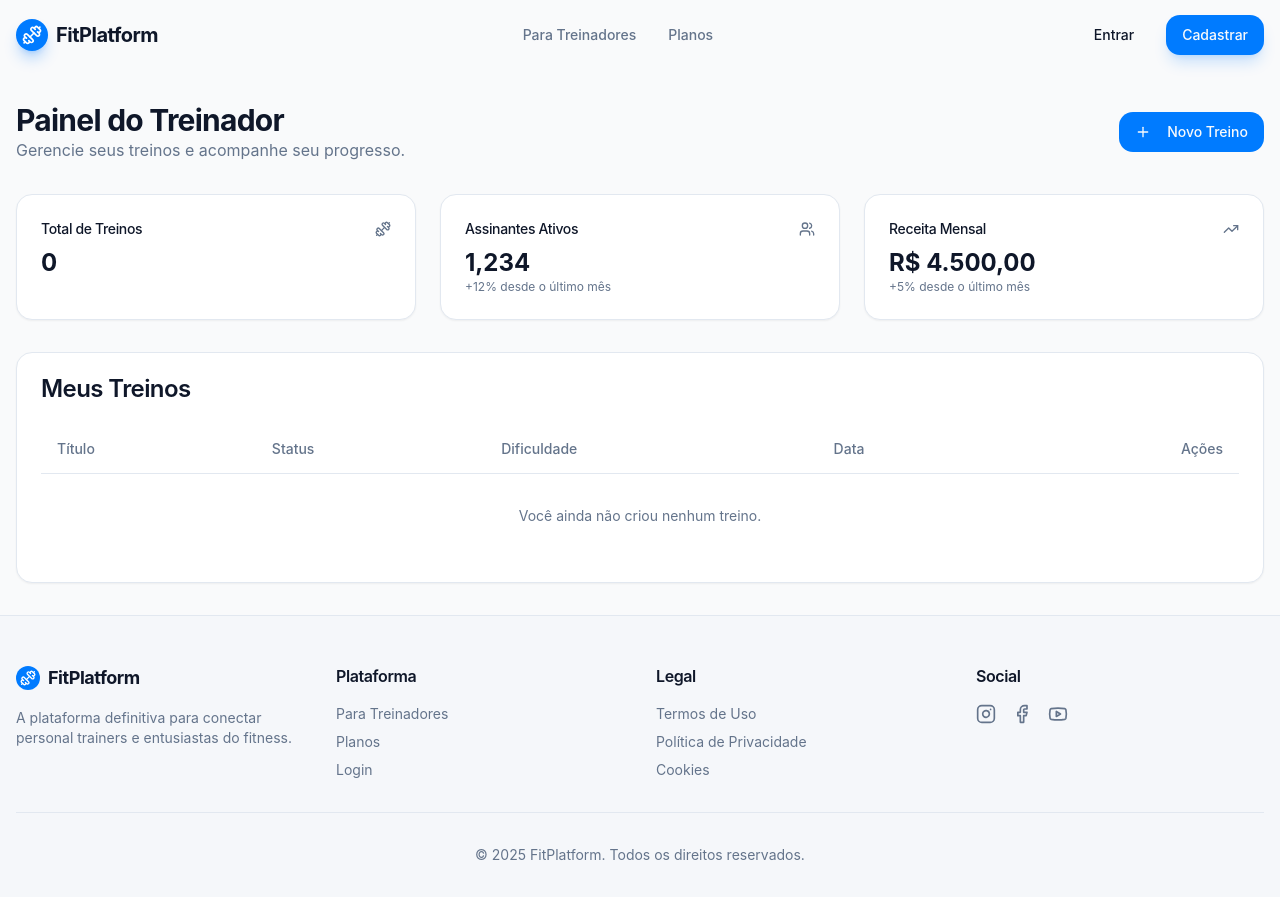
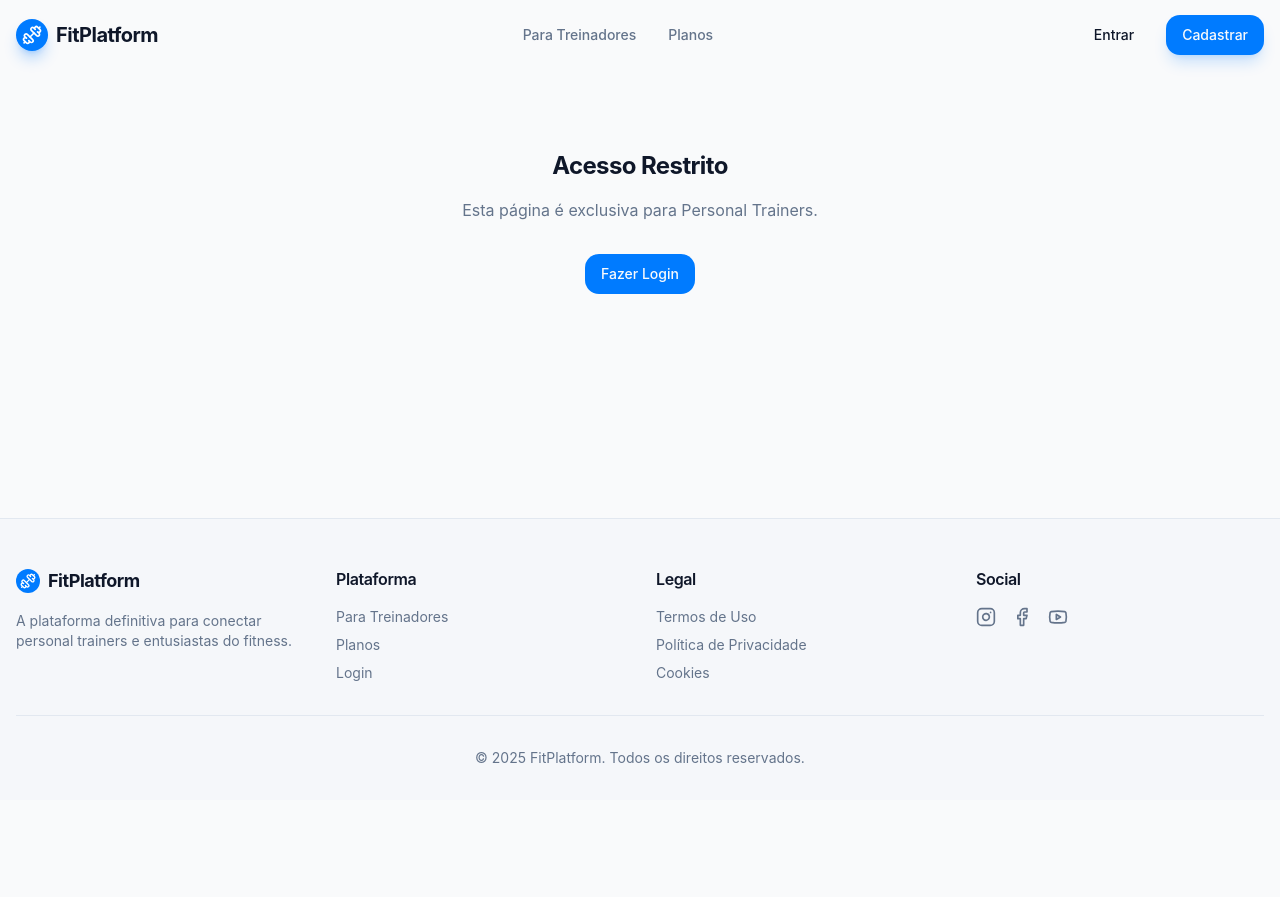
Before and after one commit to luigiga/plataforma-de-treinos, a React (Vite) app: page /trainer-dashboard in a window 1280 px wide. After the commit the page ends 800 px from the top, so only its background shows below. Built offline with nearby package versions, Linux system fonts and the light colour scheme.

Commit message:
feat: Implement role-based login and dashboard redirection

```diff
--- a/src/context/AuthContext.tsx
+++ b/src/context/AuthContext.tsx
@@ -1,4 +1,4 @@
-import React, { createContext, useContext, useState, useEffect } from 'react'
+import React, { createContext, useContext, useState } from 'react'
 import { toast } from 'sonner'
 
 export type UserRole = 'subscriber' | 'trainer'
@@ -26,15 +26,11 @@ const AuthContext = createContext<AuthContextType | undefined>(undefined)
 export const AuthProvider: React.FC<{ children: React.ReactNode }> = ({
   children,
 }) => {
-  const [user, setUser] = useState<User | null>(null)
-
-  // Load user from local storage on mount
-  useEffect(() => {
+  // Initialize state from localStorage to avoid flash of null user
+  const [user, setUser] = useState<User | null>(() => {
     const storedUser = localStorage.getItem('pt_platform_user')
-    if (storedUser) {
-      setUser(JSON.parse(storedUser))
-    }
-  }, [])
+    return storedUser ? JSON.parse(storedUser) : null
+  })
 
   const login = (email: string, role: UserRole) => {
     // Mock login
--- a/src/pages/Auth.tsx
+++ b/src/pages/Auth.tsx
@@ -1,17 +1,15 @@
-import { useState, useEffect } from 'react'
+import { useEffect } from 'react'
 import { useSearchParams, useNavigate } from 'react-router-dom'
 import { useForm } from 'react-hook-form'
 import { zodResolver } from '@hookform/resolvers/zod'
 import * as z from 'zod'
 import { Button } from '@/components/ui/button'
 import { Input } from '@/components/ui/input'
-import { Label } from '@/components/ui/label'
 import { Tabs, TabsContent, TabsList, TabsTrigger } from '@/components/ui/tabs'
 import {
   Card,
   CardContent,
   CardDescription,
-  CardFooter,
   CardHeader,
   CardTitle,
 } from '@/components/ui/card'
@@ -24,11 +22,13 @@ import {
   FormItem,
   FormLabel,
   FormMessage,
+  FormDescription,
 } from '@/components/ui/form'
 
 const loginSchema = z.object({
   email: z.string().email('Email inválido'),
   password: z.string().min(6, 'A senha deve ter pelo menos 6 caracteres'),
+  isTrainer: z.boolean().default(false),
 })
 
 const registerSchema = z
@@ -53,14 +53,17 @@ export default function Auth() {
 
   useEffect(() => {
     if (user) {
-      if (user.role === 'trainer') navigate('/trainer-dashboard')
-      else navigate('/dashboard')
+      if (user.role === 'trainer') {
+        navigate('/trainer-dashboard')
+      } else {
+        navigate('/dashboard')
+      }
     }
   }, [user, navigate])
 
   const loginForm = useForm<z.infer<typeof loginSchema>>({
     resolver: zodResolver(loginSchema),
-    defaultValues: { email: '', password: '' },
+    defaultValues: { email: '', password: '', isTrainer: false },
   })
 
   const registerForm = useForm<z.infer<typeof registerSchema>>({
@@ -75,12 +78,7 @@ export default function Auth() {
   })
 
   function onLogin(data: z.infer<typeof loginSchema>) {
-    // Simulate role detection based on email or just default to subscriber for demo unless specified
-    // For this demo, we'll assume subscriber unless we have a way to toggle in login,
-    // but usually login just checks credentials. Let's assume subscriber for simplicity
-    // or add a toggle in login too? Let's keep it simple: Login logs in as subscriber by default
-    // unless we hardcode a trainer email.
-    const role = data.email.includes('trainer') ? 'trainer' : 'subscriber'
+    const role = data.isTrainer ? 'trainer' : 'subscriber'
     login(data.email, role)
   }
 
@@ -141,6 +139,26 @@ export default function Auth() {
                           />
                         </FormControl>
                         <FormMessage />
+                      </FormItem>
+                    )}
+                  />
+                  <FormField
+                    control={loginForm.control}
+                    name="isTrainer"
+                    render={({ field }) => (
+                      <FormItem className="flex flex-row items-start space-x-3 space-y-0 rounded-md border p-4">
+                        <FormControl>
+                          <Checkbox
+                            checked={field.value}
+                            onCheckedChange={field.onChange}
+                          />
+                        </FormControl>
+                        <div className="space-y-1 leading-none">
+                          <FormLabel>Sou Personal Trainer</FormLabel>
+                          <CardDescription>
+                            Marque se você deseja acessar como treinador.
+                          </CardDescription>
+                        </div>
                       </FormItem>
                     )}
                   />
--- a/src/pages/SubscriberDashboard.tsx
+++ b/src/pages/SubscriberDashboard.tsx
@@ -20,6 +20,20 @@ export default function SubscriberDashboard() {
   const { workouts } = useData()
   const [searchTerm, setSearchTerm] = useState('')
   const [categoryFilter, setCategoryFilter] = useState('Todos')
+
+  if (!user || user.role !== 'subscriber') {
+    return (
+      <div className="container mx-auto px-4 py-20 text-center">
+        <h1 className="text-2xl font-bold mb-4">Acesso Restrito</h1>
+        <p className="text-muted-foreground mb-8">
+          Esta página é exclusiva para Assinantes.
+        </p>
+        <Button asChild>
+          <Link to="/auth?tab=login">Fazer Login</Link>
+        </Button>
+      </div>
+    )
+  }
 
   const filteredWorkouts = workouts.filter((workout) => {
     const matchesSearch =
--- a/src/pages/TrainerDashboard.tsx
+++ b/src/pages/TrainerDashboard.tsx
@@ -23,8 +23,22 @@ export default function TrainerDashboard() {
     ? getWorkoutsByTrainer(user.id === '1' ? '101' : user.id)
     : []
 
+  if (!user || user.role !== 'trainer') {
+    return (
+      <div className="container mx-auto px-4 py-20 text-center">
+        <h1 className="text-2xl font-bold mb-4">Acesso Restrito</h1>
+        <p className="text-muted-foreground mb-8">
+          Esta página é exclusiva para Personal Trainers.
+        </p>
+        <Button asChild>
+          <Link to="/auth?tab=login">Fazer Login</Link>
+        </Button>
+      </div>
+    )
+  }
+
   return (
-    <div className="container mx-auto px-4 py-8">
+    <div className="container mx-auto px-4 py-8 animate-fade-in">
       <div className="flex justify-between items-center mb-8">
         <div>
           <h1 className="text-3xl font-bold">Painel do Treinador</h1>
```
